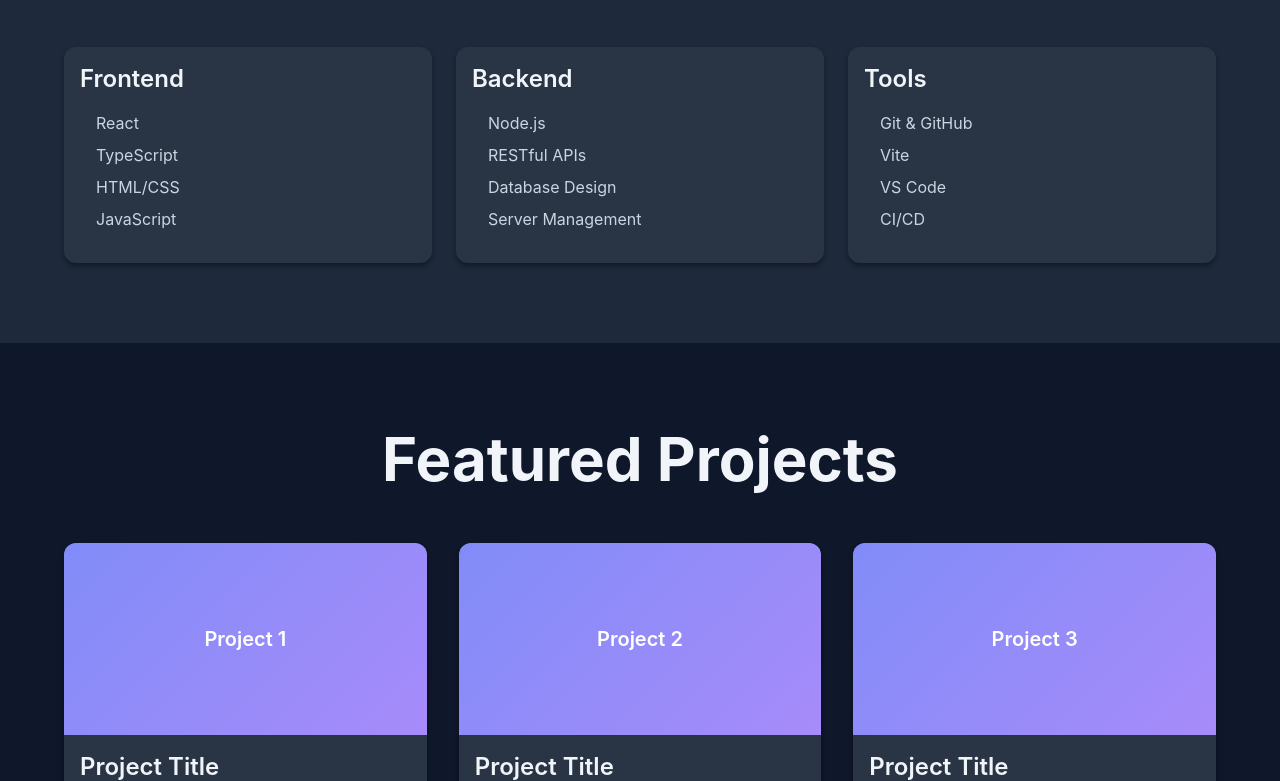
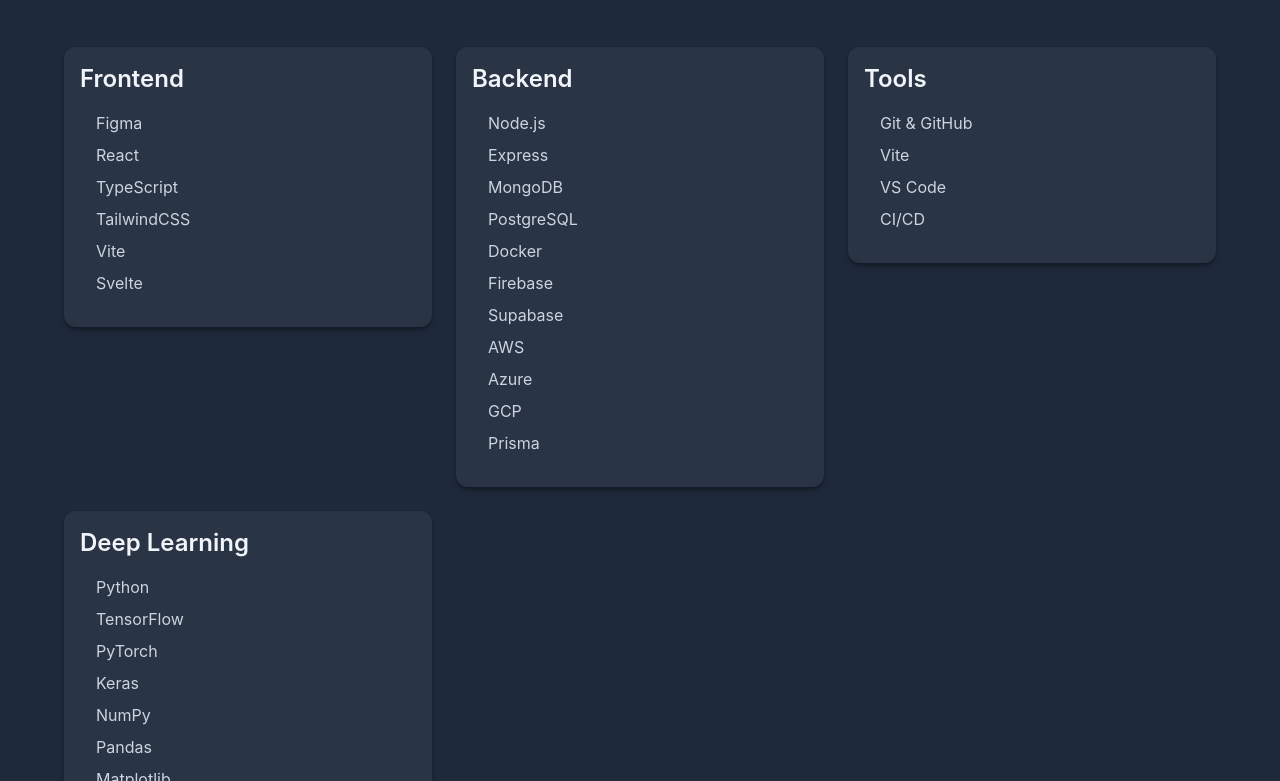
Before and after one commit to leonjayakusuma/leonjayakusuma.github.io, a React (Vite) app: page / in a window 1280 px wide. Shown: the part 1419-2200 px from the top of the page. Built offline with nearby package versions, Linux system fonts and the light colour scheme.

Commit message:
increased skills

```diff
--- a/src/components/Skills.tsx
+++ b/src/components/Skills.tsx
@@ -8,15 +8,19 @@
 const skillCategories: SkillCategory[] = [
   {
     title: 'Frontend',
-    skills: ['React', 'TypeScript', 'HTML/CSS', 'JavaScript']
+    skills: ['Figma','React', 'TypeScript', 'TailwindCSS', 'Vite', 'Svelte']
   },
   {
     title: 'Backend',
-    skills: ['Node.js', 'RESTful APIs', 'Database Design', 'Server Management']
+    skills: ['Node.js', 'Express', 'MongoDB', 'PostgreSQL', 'Docker', 'Firebase', 'Supabase', 'AWS', 'Azure', 'GCP', 'Prisma']
   },
   {
     title: 'Tools',
     skills: ['Git & GitHub', 'Vite', 'VS Code', 'CI/CD']
+  },
+  {
+    title: 'Deep Learning',
+    skills: ['Python', 'TensorFlow', 'PyTorch', 'Keras', 'NumPy', 'Pandas', 'Matplotlib', 'Seaborn', 'Scikit-learn', 'SciPy']
   }
 ]
 
```
